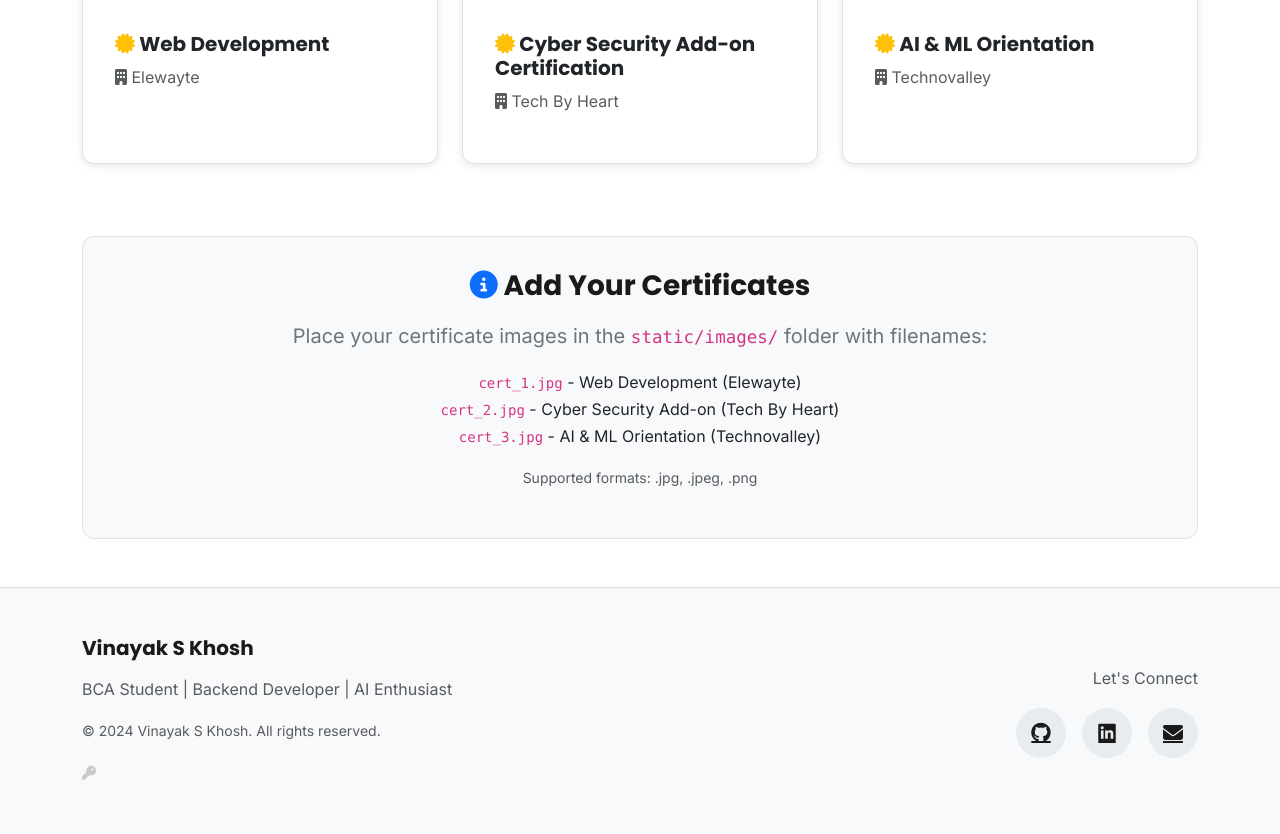
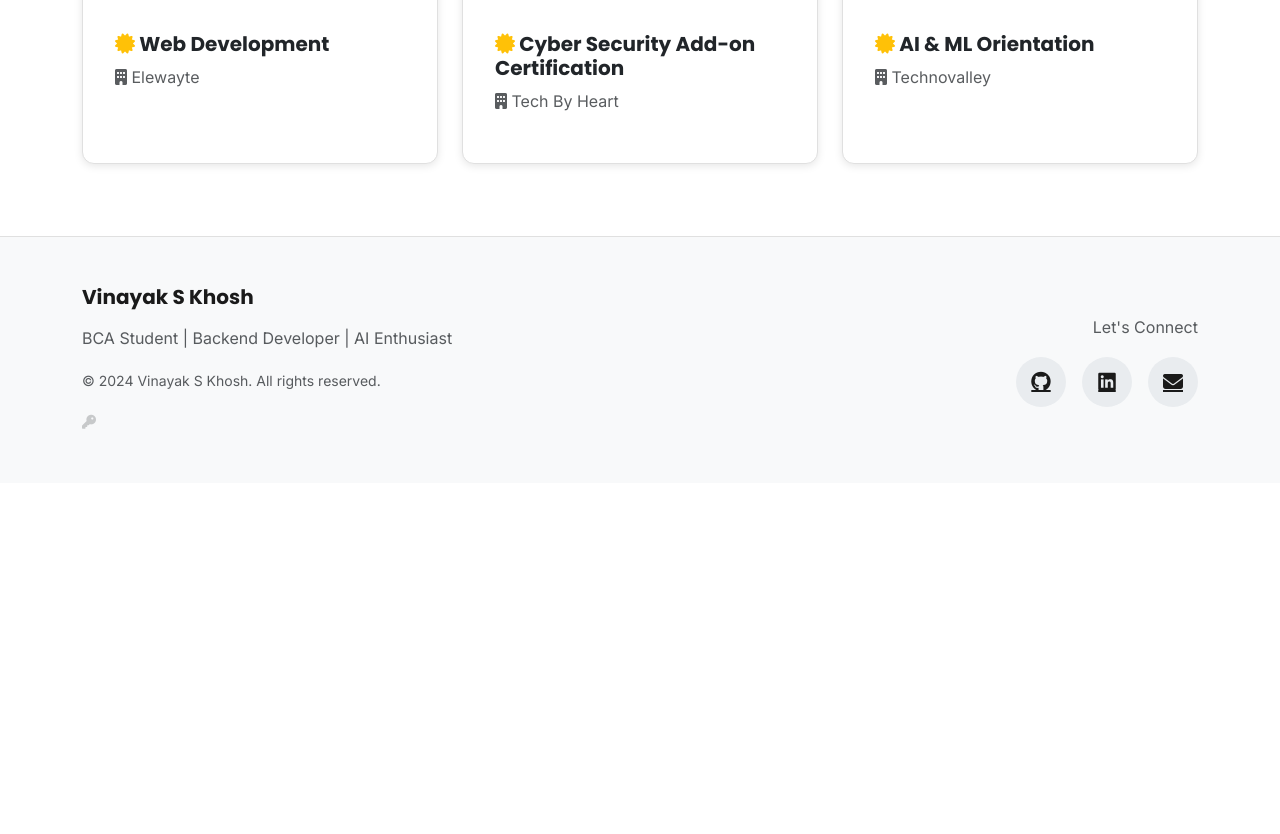
Before and after one commit to Vinayak-S-Khosh/CHATBOT, a Flask app: page /certificates in a window 1280 px wide. Shown: the part 598-1432 px from the top of the page. After the commit the page ends 1027 px from the top, so only its background shows below. Run offline with Flask 3, Linux system fonts and the light colour scheme.

Commit message:
Remove certificate upload instructions and fix template syntax - Removed 'Add Your Certificates' instruction section - Fixed Jinja2 template syntax using proper concatenation operator - Added urlencode filter for placeholder URLs

```diff
--- a/PORTFOLIO/templates/certificates.html
+++ b/PORTFOLIO/templates/certificates.html
@@ -13,10 +13,10 @@
             <div class="col-md-6 col-lg-4 mb-4">
                 <div class="card shadow-sm h-100 hover-card">
                     <div class="certificate-image">
-                        <img src="{{ url_for('static', filename='images/cert_' + loop.index|string + '.jpg') }}"
+                        <img src="{{ url_for('static', filename='images/cert_' ~ loop.index|string ~ '.jpg') }}"
                              alt="{{ cert.name }}"
                              class="card-img-top"
-                             onerror="this.src='https://via.placeholder.com/400x300?text={{ cert.name }}'">
+                             onerror="this.src='https://via.placeholder.com/400x300?text={{ cert.name|urlencode }}'">
                     </div>
                     <div class="card-body">
                         <h5 class="card-title">
@@ -30,23 +30,6 @@
             </div>
             {% endfor %}
         </div>
-
-        <div class="mt-5 text-center">
-            <div class="card bg-light">
-                <div class="card-body">
-                    <h3 class="mb-3"><i class="fas fa-info-circle text-primary"></i> Add Your Certificates</h3>
-                    <p class="lead">
-                        Place your certificate images in the <code>static/images/</code> folder with filenames:
-                    </p>
-                    <ul class="list-unstyled">
-                        <li><code>cert_1.jpg</code> - Web Development (Elewayte)</li>
-                        <li><code>cert_2.jpg</code> - Cyber Security Add-on (Tech By Heart)</li>
-                        <li><code>cert_3.jpg</code> - AI & ML Orientation (Technovalley)</li>
-                    </ul>
-                    <p class="text-muted small">Supported formats: .jpg, .jpeg, .png</p>
-                </div>
-            </div>
-        </div>
     </div>
 </section>
 {% endblock %}
```
